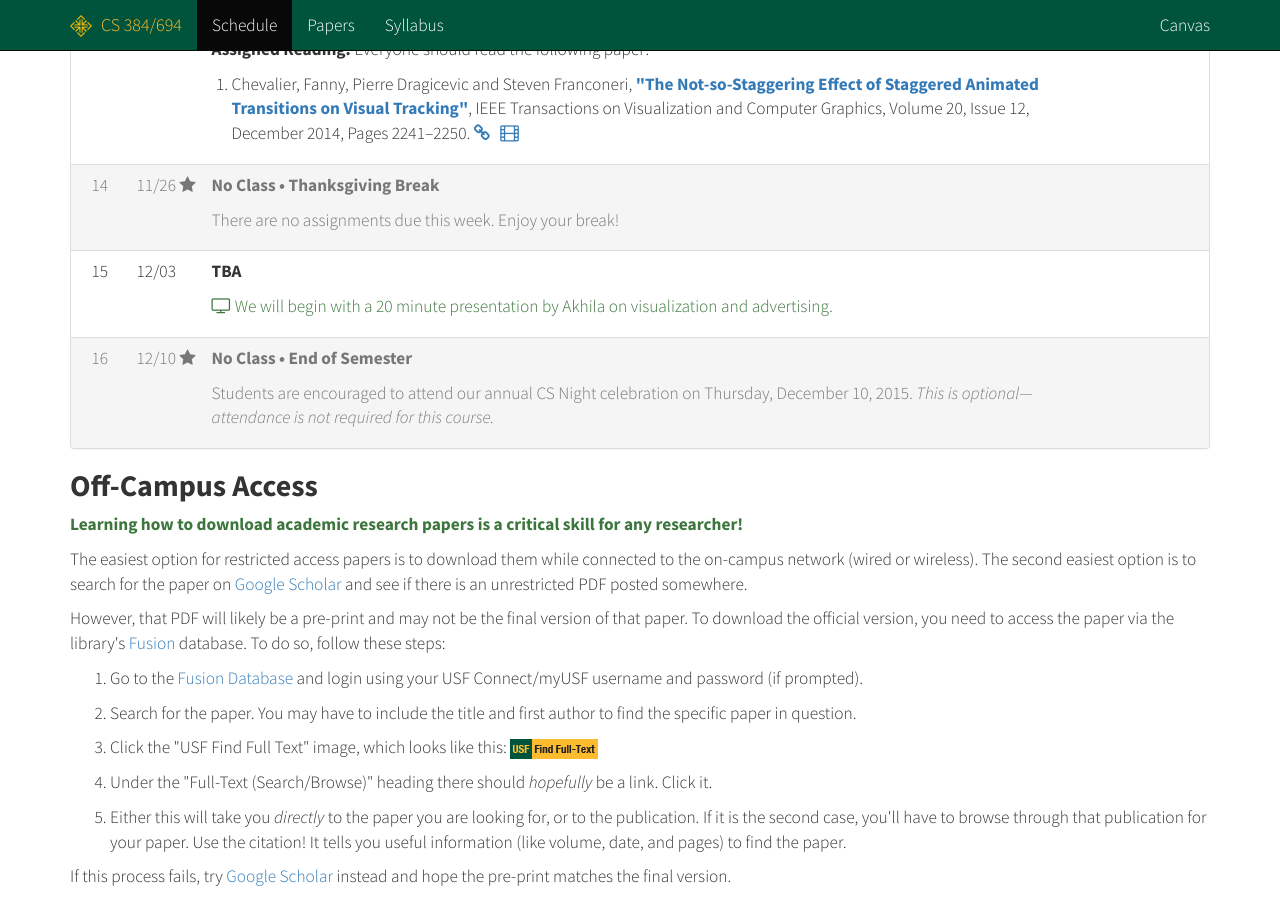
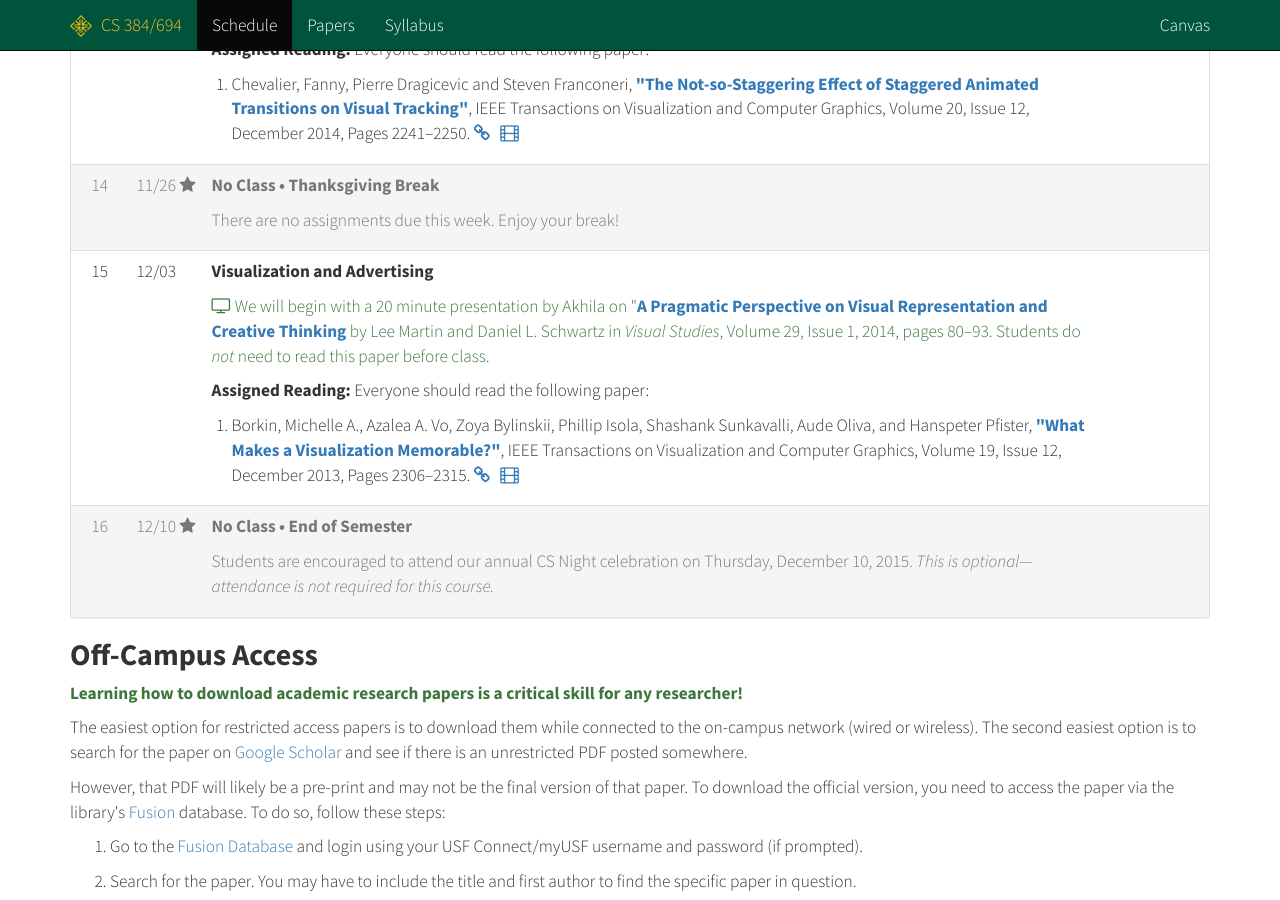
Before and after one commit to cs694/fall2015, a Jekyll site: the page built from schedule.html, in a window 1280 px wide and 900 px high, scrolled down 4090 px. Built offline with Jekyll 4.4.1, drawn with Linux system fonts in a browser that asks for light colours; Markdown is read by kramdown in place of the engine named in the settings.

Commit message:
Updating week 15.

```diff
--- a/_data/schedule.yml
+++ b/_data/schedule.yml
@@ -269,10 +269,16 @@
 
 - week : 15
   date : 2015-12-03
-  info : 'TBA'
+  info : 'Visualization and Advertising'
   gray : false
   flag : false
-  todo : '<p class="text-success"><i class="fa fa-television"></i> We will begin with a 20 minute presentation by Akhila on visualization and advertising.</p>'
+  todo : '<p class="text-success"><i class="fa fa-television"></i> We will begin with a 20 minute presentation by Akhila on "<strong><a href="http://dx.doi.org/10.1080/1472586X.2014.862997">A Pragmatic Perspective on Visual Representation and Creative Thinking</a></strong> by Lee Martin and Daniel L. Schwartz in <em>Visual Studies</em>, Volume 29, Issue 1, 2014, pages 80&ndash;93. Students do <em>not</em> need to read this paper before class.</p><p><strong>Assigned Reading:</strong> Everyone should read the following paper:</p>'
+  read :
+    - title   : 'What Makes a Visualization Memorable?'
+      authors : 'Borkin, Michelle A., Azalea A. Vo, Zoya Bylinskii, Phillip Isola, Shashank Sunkavalli, Aude Oliva, and Hanspeter Pfister'
+      citation: 'IEEE Transactions on Visualization and Computer Graphics, Volume 19, Issue 12, December 2013, Pages 2306&ndash;2315'
+      doi     : 'http://doi.ieeecomputersociety.org/10.1109/TVCG.2013.234'
+      vid     : 'https://vimeo.com/74413611'
 
 - week : 16
   date : 2015-12-10
```
